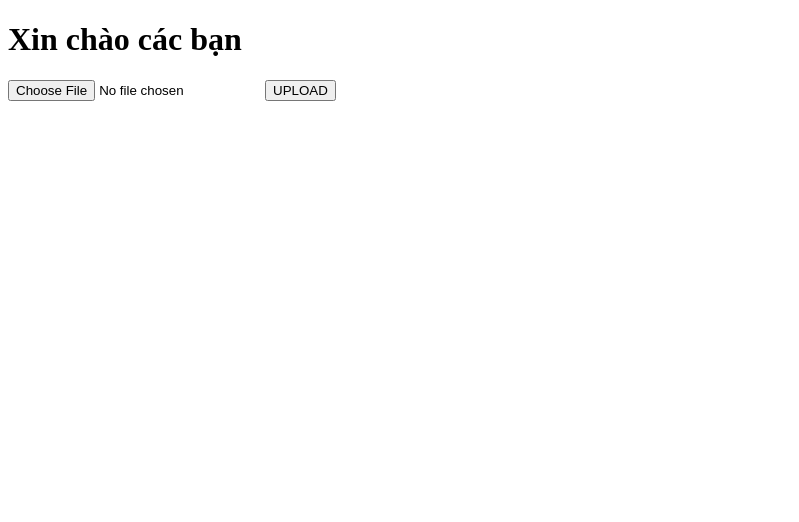
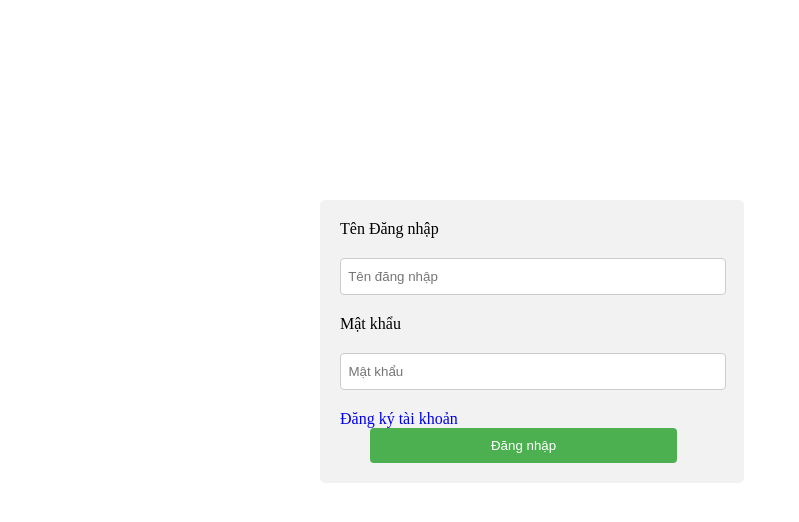
Before and after one commit to thientran98qb/CDIO, a PHP site: page / in a window 1280 px wide. Shown: the top 522 px of the page, without its empty margins (0-799 px from the left). Run offline with PHP 8.4, Linux system fonts and the light colour scheme.

Commit message:
update new version

```diff
--- a/index.php
+++ b/index.php
@@ -3,12 +3,39 @@
 <html>
 <head>
 	<title></title>
+	<link rel="stylesheet" type="text/css" href="style.css">
 </head>
 <body>
-<h1>Xin chào các bạn</h1>
-	<form action="uploadimg.php" method="post" enctype="multipart/form-data">
-		<input type="file" name="file">
-		<input type="submit" name="subImg" value="UPLOAD">
-	</form>
+
+	<?php
+		if(isset($_SESSION['username'])){
+			echo "<h1>Xin chào : ".$_SESSION['name']." </h1>
+			<form action='sigout.php'>
+			<input type='submit' name='sigout' value='SIGOUT'>
+			</form>
+			<form action='uploadimg.php' method='post' id='form-upload' enctype='multipart/form-data'>
+			<input type='file' name='file'>
+			<input type='submit' name='subImg' value='UPLOAD'>
+			</form>
+		";
+		}else{
+			echo "<form action='sigin.php' method='post' id='form-sigin'>
+			<div class='form-group'>
+				<label>Tên Đăng nhập</label>
+				<input type='text' name='userName' placeholder='  Tên đăng nhập'>
+			</div>
+			<div form-group>
+				<label>Mật khẩu</label>
+				<input type='password' name='passWord' placeholder='  Mật khẩu'>
+			</div>
+			<div form-group>
+				<a href='sigup.php' class='dk'>Đăng ký tài khoản</a>
+			</div>
+			<input type='submit' name='sigin' value='Đăng nhập' id='siginn'>
+			</form>";
+		}
+	 ?>
+
+
 </body>
 </html>
--- /dev/null
+++ b/sigout.php
@@ -0,0 +1,6 @@
+<?php
+	session_start();
+	session_unset();
+	session_destroy();
+	header("Location: index.php");
+?>
--- /dev/null
+++ b/style.css
@@ -0,0 +1,51 @@
+body{
+	margin:20px 0px;
+}
+a{
+	text-decoration: none;
+}
+#form-sigin{
+	background-color: #f2f2f2;
+	width: 30%;
+	position: absolute;
+	left: 25%;
+	top: 25%;
+	padding: 20px;
+	border-radius: 5px;
+}
+input[type=text]{
+	width: 100%;
+	padding: 10px 0 10px 0;
+	margin: 20px 0;
+	border:1px solid #ccc;
+	border-radius: 4px;
+	display: inline-block;
+}
+input[type=password]{
+	width: 100%;
+	padding: 10px 0 10px 0;
+	margin: 20px 0;
+	border:1px solid #ccc;
+	border-radius: 4px;
+}
+#siginn{
+	width: 80%;
+	padding: 10px;
+	border: none;
+	color: white;
+	margin-left: 30px;
+	background-color: #4CAF50;
+	border-radius: 4px;
+}
+#sigup{
+	width: 80%;
+	padding: 10px;
+	border: none;
+	color: white;
+	margin-left: 30px;
+	background-color: #4CAF50;
+	border-radius: 4px;
+}
+#siginn:hover{
+	background-color: green;
+}
```
Also changed, not shown: db.php (added, +9 -0 lines), sigin.php (added, +45 -0 lines), sigup.php (added, +79 -0 lines), upload/5ec4eb7b7911f8.90501917.png (added).
